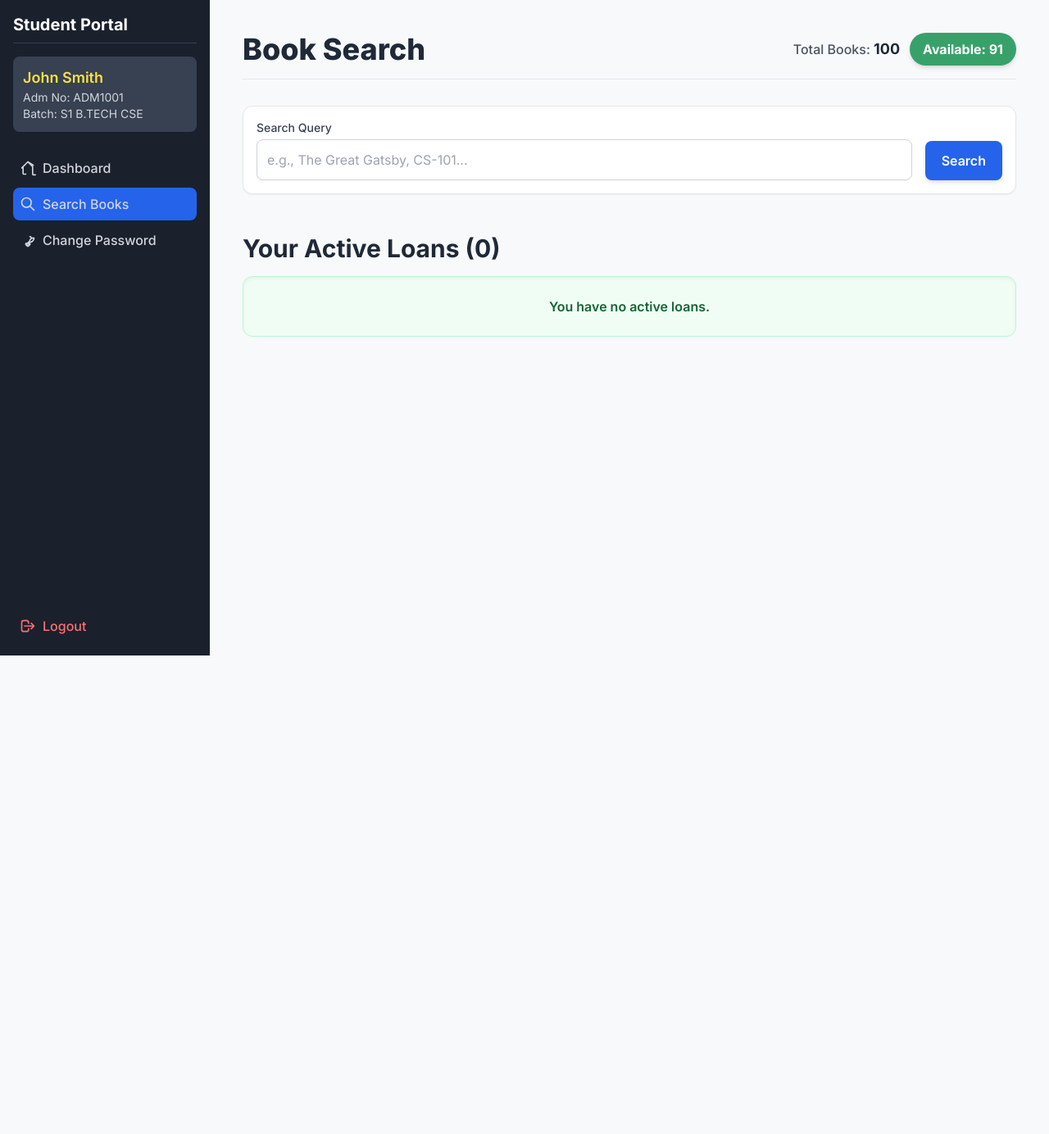
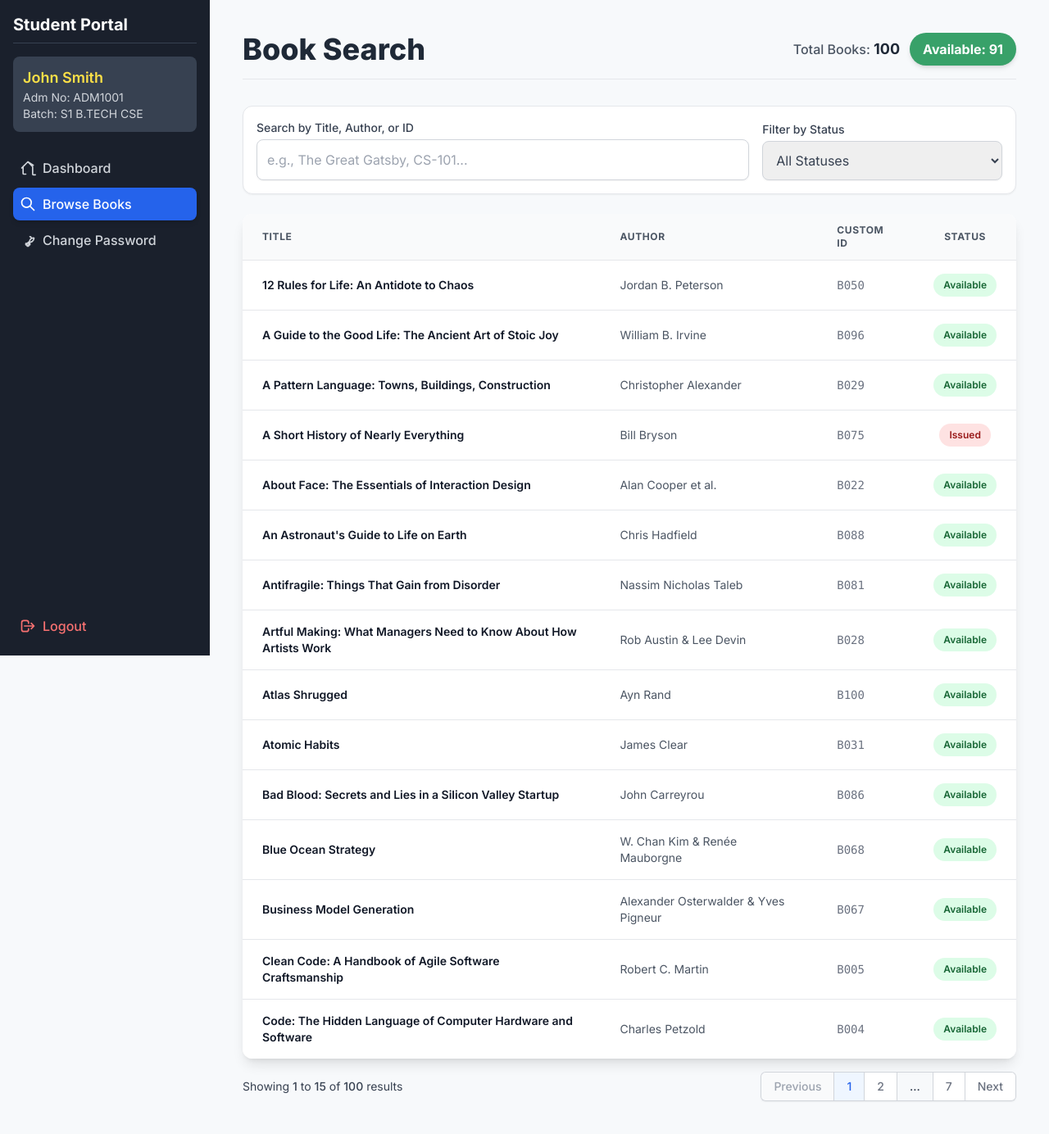
Before and after one commit to liyan-nk/Library-System, a Flask app: page /student_search_books in a window 1280 px wide. Shown: the whole page at 82% size. Before the commit the page ends 800 px from the top, so only its background shows below. Run offline with Flask 3, Linux system fonts and the light colour scheme; a user stored in the database is signed in; data comes from the database, SQL or seed files in the repository; some libraries are stand-ins or nearby versions.

Commit message:
ajax implement

```diff
--- a/app.py
+++ b/app.py
@@ -336,59 +336,28 @@ def student_dashboard():
 
 # ----------------- STUDENT BOOK SEARCH ROUTE (FIXED) -----------------
 
-@app.route("/student_search_books", methods=["GET", "POST"])
+@app.route("/student_search_books", methods=["GET"])
 @student_login_required
 def student_search_books():
     student_adm_no = session.get('student_adm_no')
-    results = []
-    query = ""
-    active_loans = [] # Initialize active_loans list
 
     with get_connection() as conn:
-        # 1. Fetch student info
-        student_info = conn.execute("SELECT name, batch FROM students WHERE admission_no=?", (student_adm_no,)).fetchone()
+        student_info = conn.execute("SELECT id, name, batch FROM students WHERE admission_no=?", (student_adm_no,)).fetchone()
 
-        # 2. Fetch book availability
-        availability = conn.execute("""
-            SELECT SUM(CASE WHEN available = 1 THEN 1 ELSE 0 END) AS available_count,
-                   COUNT(id) AS total_count
-            FROM books
-        """).fetchone()
+        availability = conn.execute("SELECT SUM(CASE WHEN available = 1 THEN 1 ELSE 0 END) AS available_count, COUNT(id) AS total_count FROM books").fetchone()
 
-        # 3. Fetch Active Loans (NEW: To display on the search results page)
         active_loans = conn.execute("""
-            SELECT t.id, t.issue_date, t.due_date,
-                   COALESCE(b.name, '[DELETED BOOK]') AS book_name,
-                   COALESCE(b.custom_id, '-') AS custom_id,
-                   t.due_date < date('now') AS is_overdue
+            SELECT b.name AS book_name, t.issue_date, t.due_date, t.due_date < date('now') AS is_overdue
             FROM transactions t
-            JOIN students s ON t.student_id = s.id
-            LEFT JOIN books b ON t.book_id = b.id
-            WHERE s.admission_no = ? AND t.return_date IS NULL
+            JOIN books b ON t.book_id = b.id
+            WHERE t.student_id = ? AND t.return_date IS NULL
             ORDER BY t.due_date ASC
-        """, (student_adm_no,)).fetchall()
+        """, (student_info['id'],)).fetchall()
 
-        # ... (rest of the search logic)
-        if request.method == "POST":
-            query = request.form.get("query", "").strip()
-            if query:
-                search_term = f"%{query}%"
-                results = conn.execute("""
-                    SELECT * FROM books
-                    WHERE name LIKE ?
-                    OR author LIKE ?
-                    OR custom_id LIKE ?
-                    OR id LIKE ?
-                    ORDER BY name ASC
-                """, (search_term, search_term, search_term, search_term)).fetchall()
-
-    # 4. Pass all required variables, including active_loans, to the template
     return render_template("student_search_results.html",
-                           results=results,
-                           search_query=query,
                            student_info=student_info,
                            availability=availability,
-                           active_loans=active_loans) # <-- ADDED
+                           active_loans=active_loans)
 
 
 # ----------------- LIBRARIAN MANAGEMENT ROUTES -----------------
@@ -1140,6 +1109,62 @@ def student_details(id):
                            active_loans=active_loans,
                            loan_history=loan_history)
 
+@app.route("/api/student_search")
+@student_login_required
+def api_student_search():
+    BOOKS_PER_PAGE = 15
+    page = request.args.get('page', 1, type=int)
+    query = request.args.get('query', '')
+    status_filter = request.args.get('status', 'all')
+
+    params = []
+    conditions = []
+
+    if query:
+        search_term = f"%{query}%"
+        conditions.append("(name LIKE ? OR author LIKE ? OR custom_id LIKE ?)")
+        params.extend([search_term, search_term, search_term])
+
+    if status_filter == 'available':
+        conditions.append("available = 1")
+    elif status_filter == 'issued':
+        conditions.append("available = 0")
+
+    where_clause = ""
+    if conditions:
+        where_clause = " WHERE " + " AND ".join(conditions)
+
+    with get_connection() as conn:
+        # First, get the total count of books MATCHING THE FILTERS
+        count_sql = "SELECT COUNT(id) FROM books" + where_clause
+        total_books = conn.execute(count_sql, tuple(params)).fetchone()[0]
+
+        # Calculate total pages
+        total_pages = 1
+        if total_books > 0:
+            total_pages = math.ceil(total_books / BOOKS_PER_PAGE)
+
+        if page > total_pages and total_pages > 0: page = total_pages
+        if page < 1: page = 1
+
+        offset = (page - 1) * BOOKS_PER_PAGE
+
+        # Prepare the final query to get just one page of books
+        select_sql = "SELECT * FROM books" + where_clause + " ORDER BY name ASC LIMIT ? OFFSET ?"
+        final_params = params + [BOOKS_PER_PAGE, offset]
+
+        books_data = conn.execute(select_sql, tuple(final_params)).fetchall()
+        books = [dict(row) for row in books_data]
+
+    return jsonify({
+        'books': books,
+        'pagination': {
+            'page': page,
+            'total_pages': total_pages,
+            'total_books': total_books,
+            'per_page': BOOKS_PER_PAGE
+        }
+    })
 
 if __name__ == "__main__":
     app.run(debug=True)
--- a/templates/student_search_results.html
+++ b/templates/student_search_results.html
@@ -3,14 +3,15 @@
 <head>
     <meta charset="UTF-8">
     <meta name="viewport" content="width=device-width, initial-scale=1.0">
-    <title>Search Results - Student Portal</title>
+    <title>Browse Books - Student Portal</title>
     <script src="https://cdn.tailwindcss.com"></script>
     <style>
         @import url('https://fonts.googleapis.com/css2?family=Inter:wght@100..900&display=swap');
         body { font-family: 'Inter', sans-serif; background-color: #f7f9fb; }
         .sidebar { background-color: #1a202c; }
-        .nav-link { transition: background-color 0.2s, color 0.2s; }
+        .nav-link { transition: background-color 0.2s; }
         .nav-link:hover, .nav-link-active { background-color: #2d3748; }
+        .overdue-text { color: #c53030; font-weight: 600; }
         .status-badge-available { background-color: #38a169; color: white; }
     </style>
 </head>
@@ -33,9 +34,9 @@
                         <svg class="w-5 h-5 mr-2" fill="none" stroke="currentColor" viewBox="0 0 24 24"><path stroke-linecap="round" stroke-linejoin="round" stroke-width="2" d="M3 12l2-2m0 0l7-7 7 7M5 10v10a1 1 0 001 1h3m10-10v10a1 1 0 001 1h3m-3-14L12 3l-7 7"></path></svg>
                         Dashboard
                     </a>
-                    <a href="{{ url_for('student_search_books') }}" class="nav-link-active bg-blue-600 flex items-center p-2 rounded-lg text-gray-300 font-medium">
+                    <a href="{{ url_for('student_search_books') }}" class="nav-link-active flex items-center p-2 rounded-lg text-white bg-blue-600 font-medium shadow-md">
                         <svg class="w-5 h-5 mr-2" fill="none" stroke="currentColor" viewBox="0 0 24 24"><path stroke-linecap="round" stroke-linejoin="round" stroke-width="2" d="M21 21l-6-6m2-5a7 7 0 11-14 0 7 7 0 0114 0z"></path></svg>
-                        Search Books
+                        Browse Books
                     </a>
                     <a href="{{ url_for('student_change_password') }}" class="nav-link flex items-center p-2 rounded-lg text-gray-300 font-medium">
                         <svg class="w-5 h-5 mr-2" fill="none" stroke="currentColor" viewBox="0 0 24 24"><path stroke-linecap="round" stroke-linejoin="round" stroke-width="2" d="M15 7a2 2 0 012 2m4 0a6 6 0 01-7.743 5.743L11 17H9v2h2v2h2v-2h2v-2h-2l1.257-1.257A6 6 0 0121 9z"></path></svg>
@@ -64,16 +65,22 @@
             </header>
 
             <div class="mb-6 bg-white p-4 rounded-xl shadow-sm border border-gray-200">
-                <form method="POST" action="{{ url_for('student_search_books') }}">
-                    <label for="query" class="block text-sm font-medium text-gray-700 mb-1">Search Query</label>
-                    <div class="flex flex-wrap items-end gap-x-4 gap-y-2">
-                        <input type="text" name="query" id="query" value="{{ search_query or '' }}" class="flex-grow p-3 border border-gray-300 rounded-lg focus:ring-blue-500 focus:border-blue-500 text-gray-700 shadow-sm w-full sm:w-auto" placeholder="e.g., The Great Gatsby, CS-101...">
-                        <button type="submit" class="w-full sm:w-auto px-5 py-3 bg-blue-600 text-white font-semibold rounded-lg shadow-md hover:bg-blue-700 transition duration-150">Search</button>
+                <div class="grid grid-cols-1 md:grid-cols-3 gap-4 items-end">
+                    <div class="md:col-span-2">
+                        <label for="query" class="block text-sm font-medium text-gray-700 mb-1">Search by Title, Author, or ID</label>
+                        <input type="text" name="query" id="query" class="w-full p-3 border border-gray-300 rounded-lg focus:ring-blue-500 focus:border-blue-500 text-gray-700 shadow-sm" placeholder="e.g., The Great Gatsby, CS-101...">
                     </div>
-                </form>
+                    <div>
+                        <label for="status-filter" class="block text-sm font-medium text-gray-700 mb-1">Filter by Status</label>
+                        <select name="status" id="status-filter" class="w-full p-3 border border-gray-300 rounded-lg focus:ring-blue-500 focus:border-blue-500 text-gray-700 shadow-sm">
+                            <option value="all">All Statuses</option>
+                            <option value="available">Available</option>
+                            <option value="issued">Issued</option>
+                        </select>
+                    </div>
+                </div>
             </div>
 
-            {% if search_query %}
             <div class="overflow-x-auto bg-white rounded-xl shadow-lg">
                 <table class="min-w-full divide-y divide-gray-200">
                     <thead class="bg-gray-50">
@@ -84,80 +91,173 @@
                             <th class="px-6 py-3 text-center text-xs font-bold text-gray-600 uppercase tracking-wider">Status</th>
                         </tr>
                     </thead>
-                    <tbody class="bg-white divide-y divide-gray-200">
-                        {% if results %}
-                            {% for book in results %}
-                            <tr class="hover:bg-gray-50 transition">
-                                <td class="px-6 py-4 text-sm font-semibold text-gray-900">{{ book.name }}</td>
-                                <td class="px-6 py-4 text-sm text-gray-500">{{ book.author }}</td>
-                                <td class="px-6 py-4 whitespace-nowrap text-sm text-gray-500 font-mono">{{ book.custom_id or '-' }}</td>
-                                <td class="px-6 py-4 whitespace-nowrap text-center">
-                                    {% if book.available %}
-                                        <span class="px-3 py-1 inline-flex text-xs leading-5 font-semibold rounded-full bg-green-100 text-green-800">Available</span>
-                                    {% else %}
-                                        <span class="px-3 py-1 inline-flex text-xs leading-5 font-semibold rounded-full bg-red-100 text-red-800">Issued</span>
-                                    {% endif %}
-                                </td>
-                            </tr>
-                            {% endfor %}
-                        {% else %}
-                            <tr>
-                                <td colspan="4" class="text-center py-10 px-6 text-gray-500">
-                                    <h3 class="text-lg font-medium">No Books Found</h3>
-                                    <p class="mt-1">Your search for "{{ search_query }}" returned no results.</p>
-                                </td>
-                            </tr>
-                        {% endif %}
+                    <tbody id="search-results-body" class="bg-white divide-y divide-gray-200">
+                        <!-- Book results will be inserted by JavaScript -->
                     </tbody>
                 </table>
             </div>
-            {% endif %}
 
-            <div class="mt-12">
-                <h2 class="text-3xl font-bold text-gray-800 mb-4">Your Active Loans ({{ active_loans|length }})</h2>
-                {% if active_loans %}
-                    <div class="overflow-x-auto bg-white rounded-xl shadow-lg">
-                        <table class="min-w-full divide-y divide-gray-200">
-                            <thead class="bg-gray-50">
-                                <tr>
-                                    <th class="px-6 py-3 text-left text-xs font-bold text-gray-600 uppercase tracking-wider">Title</th>
-                                    <th class="px-6 py-3 text-left text-xs font-bold text-gray-600 uppercase tracking-wider">Issue Date</th>
-                                    <th class="px-6 py-3 text-left text-xs font-bold text-gray-600 uppercase tracking-wider">Due Date</th>
-                                    <th class="px-6 py-3 text-center text-xs font-bold text-gray-600 uppercase tracking-wider">Status</th>
-                                </tr>
-                            </thead>
-                            <tbody class="bg-white divide-y divide-gray-200">
-                                {% for loan in active_loans %}
-                                <tr class="hover:bg-gray-50 transition">
-                                    <td class="px-6 py-4 text-sm font-semibold text-gray-900">{{ loan.book_name }}</td>
-                                    <td class="px-6 py-4 whitespace-nowrap text-sm text-gray-500">{{ loan.issue_date | dateformat }}</td>
-                                    <td class="px-6 py-4 whitespace-nowrap text-sm {{ 'text-red-600 font-bold' if loan.is_overdue else 'text-gray-500' }}">{{ loan.due_date | dateformat }}</td>
-                                    <td class="px-6 py-4 whitespace-nowrap text-center text-sm">
-                                        {% if loan.is_overdue %}
-                                            <span class="px-3 py-1 inline-flex text-xs leading-5 font-semibold rounded-full bg-red-100 text-red-800">OVERDUE</span>
-                                        {% else %}
-                                            <span class="px-3 py-1 inline-flex text-xs leading-5 font-semibold rounded-full bg-green-100 text-green-800">On Loan</span>
-                                        {% endif %}
-                                    </td>
-                                </tr>
-                                {% endfor %}
-                            </tbody>
-                        </table>
-                    </div>
-                {% else %}
-                    <div class="p-6 bg-green-50 border border-green-200 text-green-800 rounded-xl text-center shadow-inner">
-                        <p class="font-semibold">You have no active loans.</p>
-                    </div>
-                {% endif %}
+            <div class="mt-4 flex flex-col md:flex-row justify-between items-center space-y-2 md:space-y-0" id="pagination-footer">
+                <div id="pagination-info"></div>
+                <div id="pagination-controls-desktop"></div>
             </div>
+            <div id="pagination-controls-mobile"></div>
 
-             <div class="mt-8 md:hidden">
+            <!-- <div class="mt-8 md:hidden">
                 <a href="{{ url_for('student_logout') }}" class="flex items-center justify-center p-3 rounded-lg text-red-400 font-medium hover:bg-red-500 hover:text-white border border-red-400 transition">
                     <svg class="w-5 h-5 mr-2" fill="none" stroke="currentColor" viewBox="0 0 24 24"><path stroke-linecap="round" stroke-linejoin="round" stroke-width="2" d="M17 16l4-4m0 0l-4-4m4 4H7m6 4v1a3 3 0 01-3 3H6a3 3 0 01-3-3V7a3 3 0 013-3h4a3 3 0 013 3v1"></path></svg>
                     Logout
                 </a>
-            </div>
+            </div> -->
         </main>
     </div>
+<script>
+document.addEventListener('DOMContentLoaded', () => {
+    let currentPage = 1;
+    let currentQuery = '';
+    let currentStatus = 'all';
+    let debounceTimer;
+
+    const queryInput = document.getElementById('query');
+    const statusFilter = document.getElementById('status-filter');
+    const tableBody = document.getElementById('search-results-body');
+    const paginationInfo = document.getElementById('pagination-info');
+    const paginationControlsDesktop = document.getElementById('pagination-controls-desktop');
+    const paginationControlsMobile = document.getElementById('pagination-controls-mobile');
+    const paginationFooter = document.getElementById('pagination-footer');
+
+    async function fetchBooks(page = 1) {
+        currentPage = page;
+        tableBody.innerHTML = `<tr><td colspan="4" class="text-center py-10 px-6 text-gray-500">Loading books...</td></tr>`;
+        const url = `/api/student_search?query=${encodeURIComponent(currentQuery)}&status=${currentStatus}&page=${currentPage}`;
+
+        try {
+            const response = await fetch(url);
+            if (!response.ok) throw new Error('Network response was not ok');
+
+            const data = await response.json();
+            renderTable(data.books);
+            renderPagination(data.pagination);
+        } catch (error) {
+            console.error('Fetch error:', error);
+            tableBody.innerHTML = `<tr><td colspan="4" class="text-center py-10 px-6 text-red-500">Error loading data. Please try again.</td></tr>`;
+        }
+    }
+
+    function renderTable(books) {
+        tableBody.innerHTML = '';
+        if (books.length === 0) {
+            const message = currentQuery
+                ? `No books found for "${currentQuery}".`
+                : 'There are no books in the library at the moment.';
+            tableBody.innerHTML = `<tr><td colspan="4" class="text-center py-10 px-6 text-gray-500">${message}</td></tr>`;
+            return;
+        }
+        let tableRowsHtml = '';
+        books.forEach(book => {
+            const statusBadge = book.available
+                ? `<span class="px-3 py-1 inline-flex text-xs leading-5 font-semibold rounded-full bg-green-100 text-green-800">Available</span>`
+                : `<span class="px-3 py-1 inline-flex text-xs leading-5 font-semibold rounded-full bg-red-100 text-red-800">Issued</span>`;
+
+            const customId = book.custom_id ? book.custom_id : '-';
+            tableRowsHtml += `
+                <tr class="hover:bg-gray-50 transition">
+                    <td class="px-6 py-4 text-sm font-semibold text-gray-900">${book.name}</td>
+                    <td class="px-6 py-4 text-sm text-gray-600">${book.author}</td>
+                    <td class="px-6 py-4 whitespace-nowrap text-sm text-gray-500 font-mono">${customId}</td>
+                    <td class="px-6 py-4 whitespace-nowrap text-center">${statusBadge}</td>
+                </tr>
+            `;
+        });
+        tableBody.innerHTML = tableRowsHtml;
+    }
+
+    function renderPagination(pagination) {
+        paginationControlsDesktop.innerHTML = '';
+        paginationControlsMobile.innerHTML = '';
+        paginationInfo.innerHTML = '';
+
+        if (!pagination || pagination.total_books === 0) {
+            paginationFooter.classList.add('hidden');
+            return;
+        }
+        paginationFooter.classList.remove('hidden');
+
+        const { page, total_pages, total_books, per_page } = pagination;
+        const start = (page - 1) * per_page + 1;
+        const end = Math.min(start + per_page - 1, total_books);
+
+        paginationInfo.innerHTML = `<p class="text-sm text-gray-700">Showing <span class="font-medium">${start}</span> to <span class="font-medium">${end}</span> of <span class="font-medium">${total_books}</span> results</p>`;
+
+        if (total_pages <= 1) return;
+
+        const createButton = (pageNum, text, isEnabled, isCurrent, isFirst = false, isLast = false) => {
+            const baseClass = 'relative inline-flex items-center px-4 py-2 text-sm font-medium';
+            let stateClass;
+            if (!isEnabled) {
+                stateClass = 'text-gray-400 bg-gray-50 cursor-not-allowed';
+            } else if (isCurrent) {
+                stateClass = 'z-10 bg-blue-50 border-blue-500 text-blue-600';
+            } else {
+                stateClass = 'bg-white text-gray-500 hover:bg-gray-50';
+            }
+            const borderClass = 'ring-1 ring-inset ring-gray-300';
+            const roundedClass = isFirst ? 'rounded-l-md' : isLast ? 'rounded-r-md' : '';
+            const link = isEnabled ? `<a href="#" data-page="${pageNum}" class="${baseClass} ${stateClass} ${borderClass} ${roundedClass}">${text}</a>` : `<span class="${baseClass} ${stateClass} ${borderClass} ${roundedClass}">${text}</span>`;
+            return link;
+        };
+
+        const getPageNumbers = () => {
+            const delta = 1;
+            const range = [];
+            for (let i = Math.max(2, page - delta); i <= Math.min(total_pages - 1, page + delta); i++) range.push(i);
+            if (page - delta > 2) range.unshift('...');
+            if (page + delta < total_pages - 1) range.push('...');
+            range.unshift(1);
+            if (total_pages > 1) range.push(total_pages);
+            return [...new Set(range)];
+        };
+
+        let buttonsHtml = '<nav class="isolate inline-flex -space-x-px rounded-md shadow-sm" aria-label="Pagination">';
+        buttonsHtml += createButton(page - 1, 'Previous', page > 1, false, true, false);
+        getPageNumbers().forEach(p => {
+            if (p === '...') {
+                buttonsHtml += `<span class="relative inline-flex items-center px-4 py-2 text-sm font-medium text-gray-700 ring-1 ring-inset ring-gray-300">...</span>`;
+            } else {
+                buttonsHtml += createButton(p, p, true, p === page);
+            }
+        });
+        buttonsHtml += createButton(page + 1, 'Next', page < total_pages, false, false, true);
+        buttonsHtml += '</nav>';
+
+        paginationControlsDesktop.innerHTML = `<div class="hidden md:block">${buttonsHtml}</div>`;
+        paginationControlsMobile.innerHTML = `<div class="flex justify-center mt-4 md:hidden">${buttonsHtml}</div>`;
+    }
+
+    queryInput.addEventListener('input', (e) => {
+        clearTimeout(debounceTimer);
+        debounceTimer = setTimeout(() => {
+            currentQuery = e.target.value;
+            fetchBooks(1);
+        }, 350);
+    });
+
+    statusFilter.addEventListener('change', (e) => {
+        currentStatus = e.target.value;
+        fetchBooks(1);
+    });
+
+    document.body.addEventListener('click', (e) => {
+        const target = e.target.closest('a[data-page]');
+        if (target && !target.classList.contains('page-link-disabled')) {
+            e.preventDefault();
+            const page = parseInt(target.dataset.page, 10);
+            if (page) fetchBooks(page);
+        }
+    });
+
+    fetchBooks();
+});
+</script>
 </body>
 </html>
```
